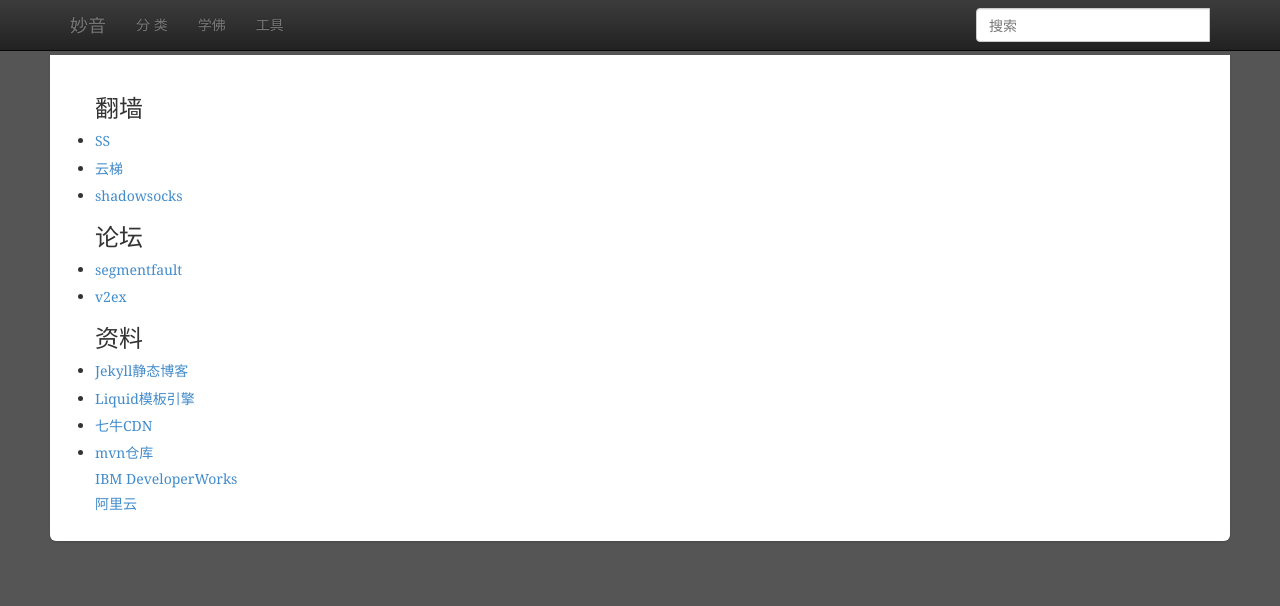
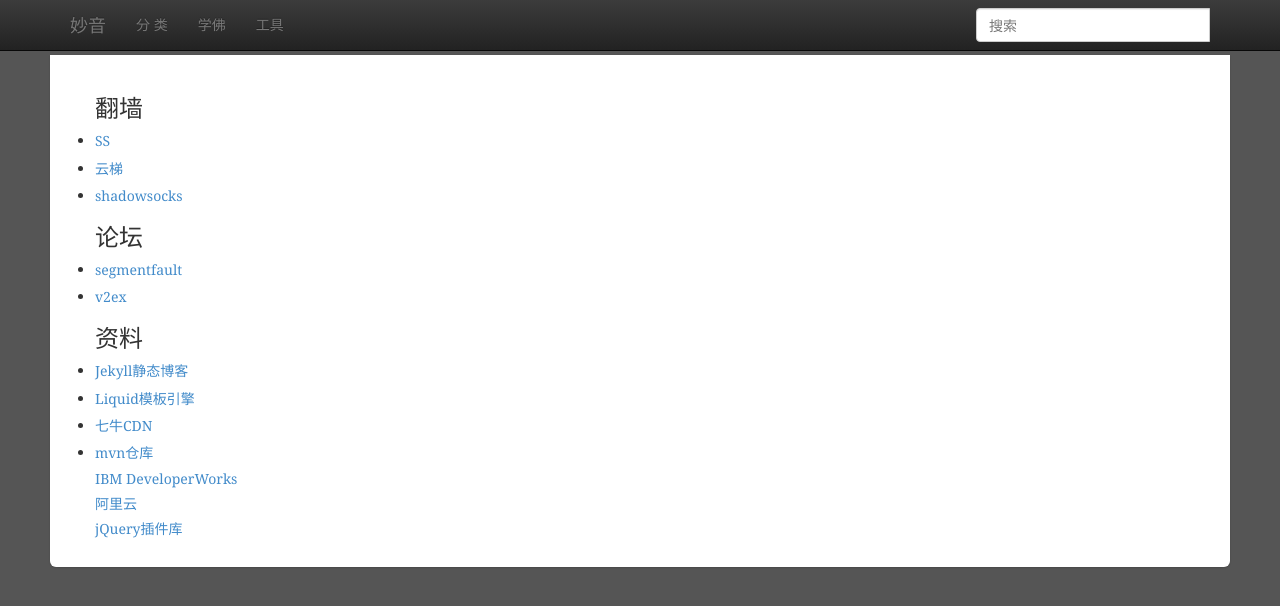
Before and after one commit to miaoyin/blog-old, a Jekyll site: the page built from tools.html, in a window 1280 px wide. Shown: the top 606 px of the page. Built offline with Jekyll 4.4.1, drawn with Linux system fonts in a browser that asks for light colours; Markdown is read by kramdown in place of the engine named in the settings.

Commit message:
jQuery插件库

```diff
--- a/tools.html
+++ b/tools.html
@@ -52,4 +52,8 @@ title:  "工具"
         <h5><a href="http://www.aliyun.com/" target="_blank">
              阿里云</a></h5>
     </li>
+    </li>
+        <h5><a href="http://www.jq22.com/" target="_blank">
+             jQuery插件库</a></h5>
+    </li>
 </ul>
```
